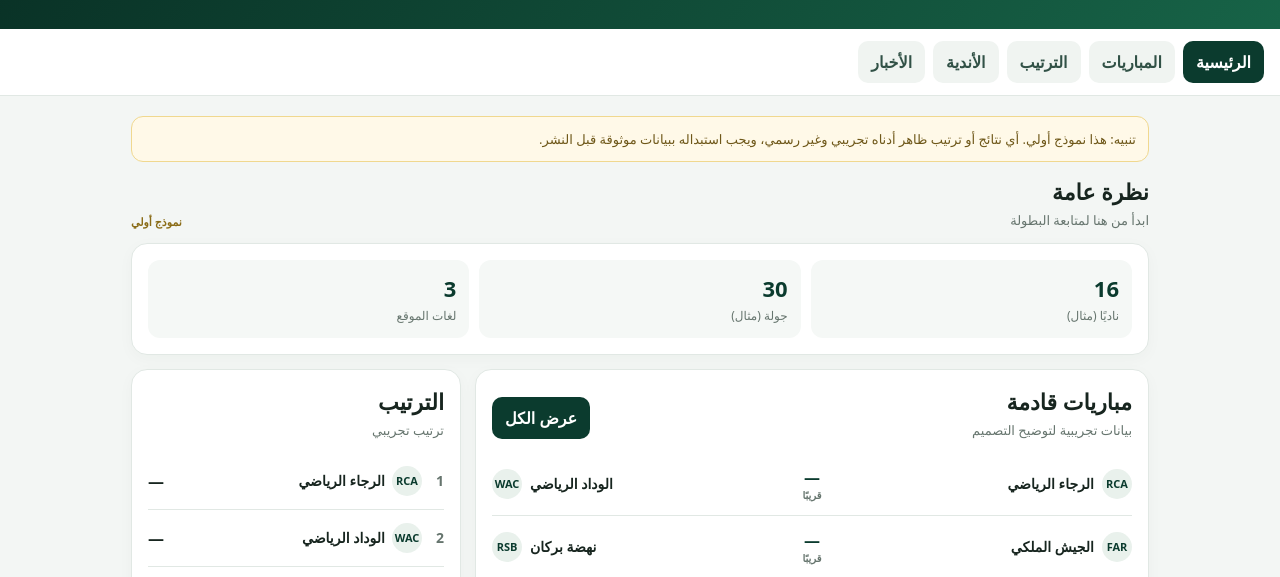
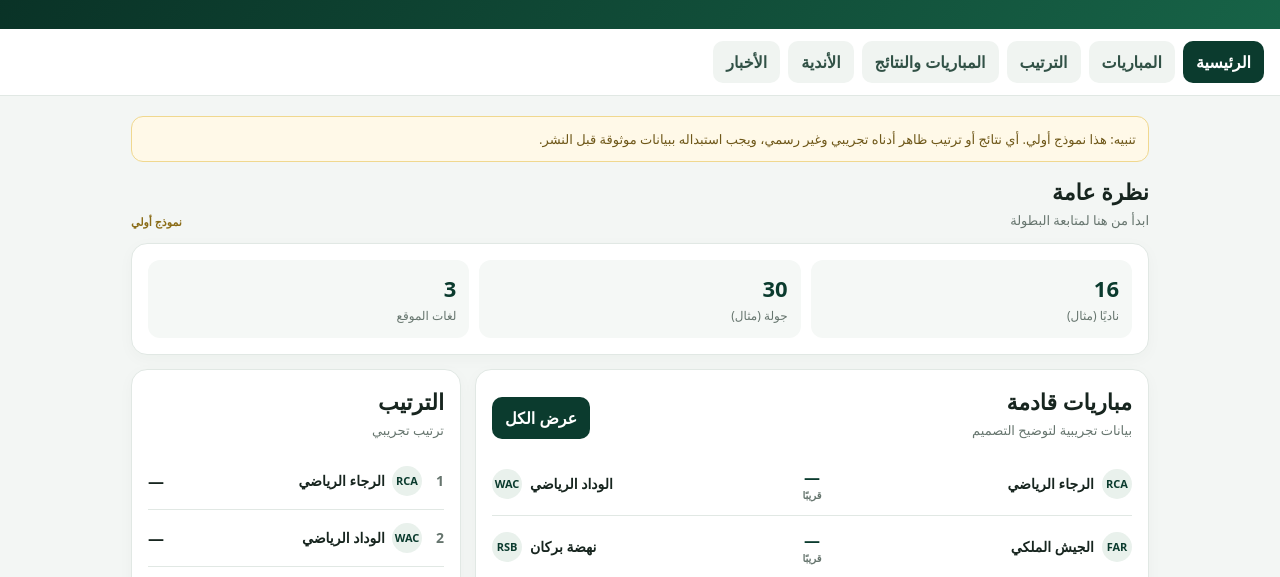
Before and after one commit to anwarechchalh077-alt/Botolapro, a plain HTML site: page index.html in a window 1280 px wide. Shown: the part 211-788 px from the top of the page. Drawn offline with Linux system fonts and the light colour scheme.

Commit message:
Create matches page

```diff
--- a/index.html
+++ b/index.html
@@ -27,6 +27,8 @@
  <button class="active" data-tab="home" data-i="navHome">الرئيسية</button>
  <button data-tab="fixtures" data-i="navFixtures">المباريات</button>
  <button data-tab="table" data-i="navTable">الترتيب</button>
+
+<button onclick="window.location.href='Matches.html'">المباريات والنتائج</button>
  <button data-tab="clubs" data-i="navClubs">الأندية</button>
  <button data-tab="news" data-i="navNews">الأخبار</button>
 </nav>
```
